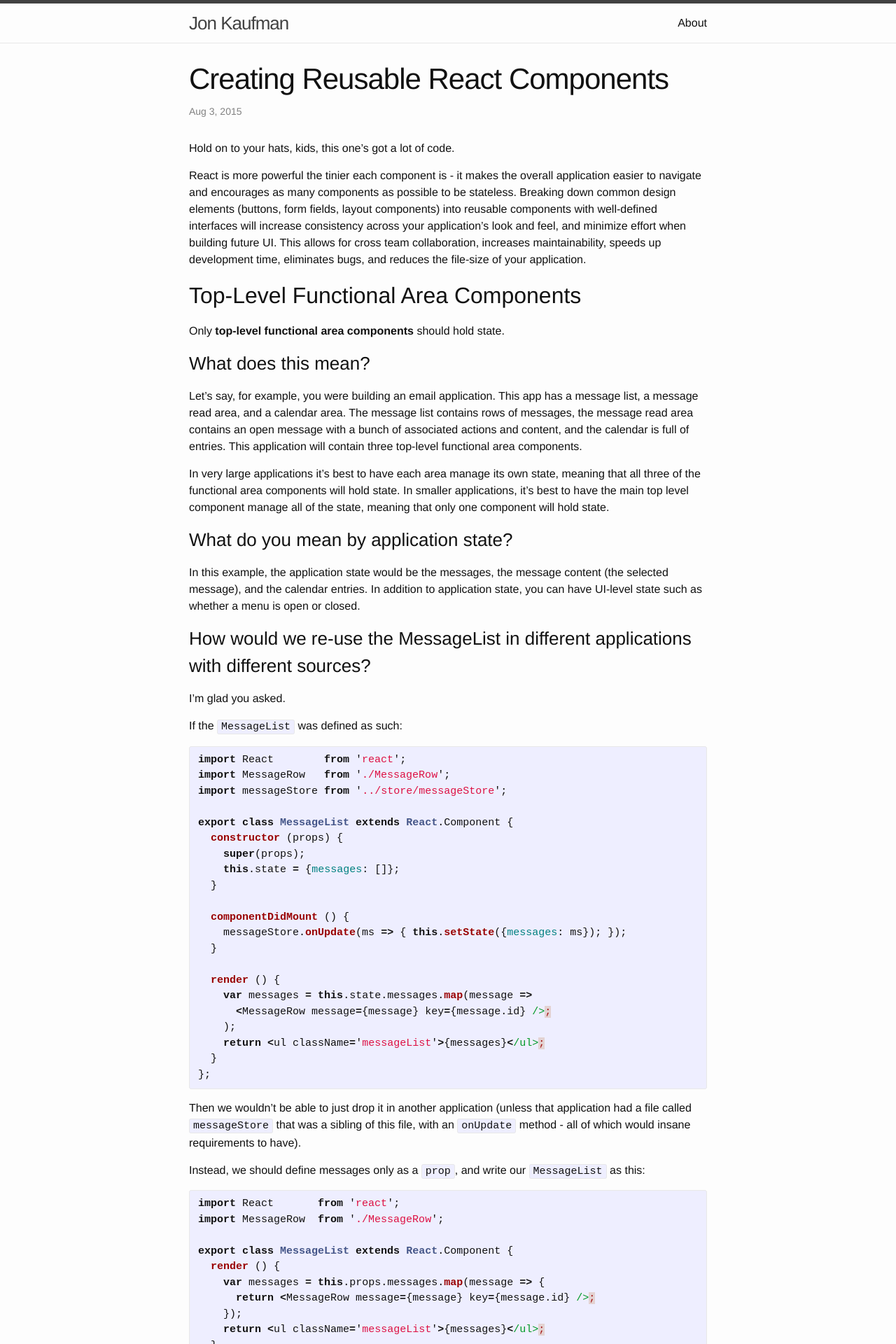
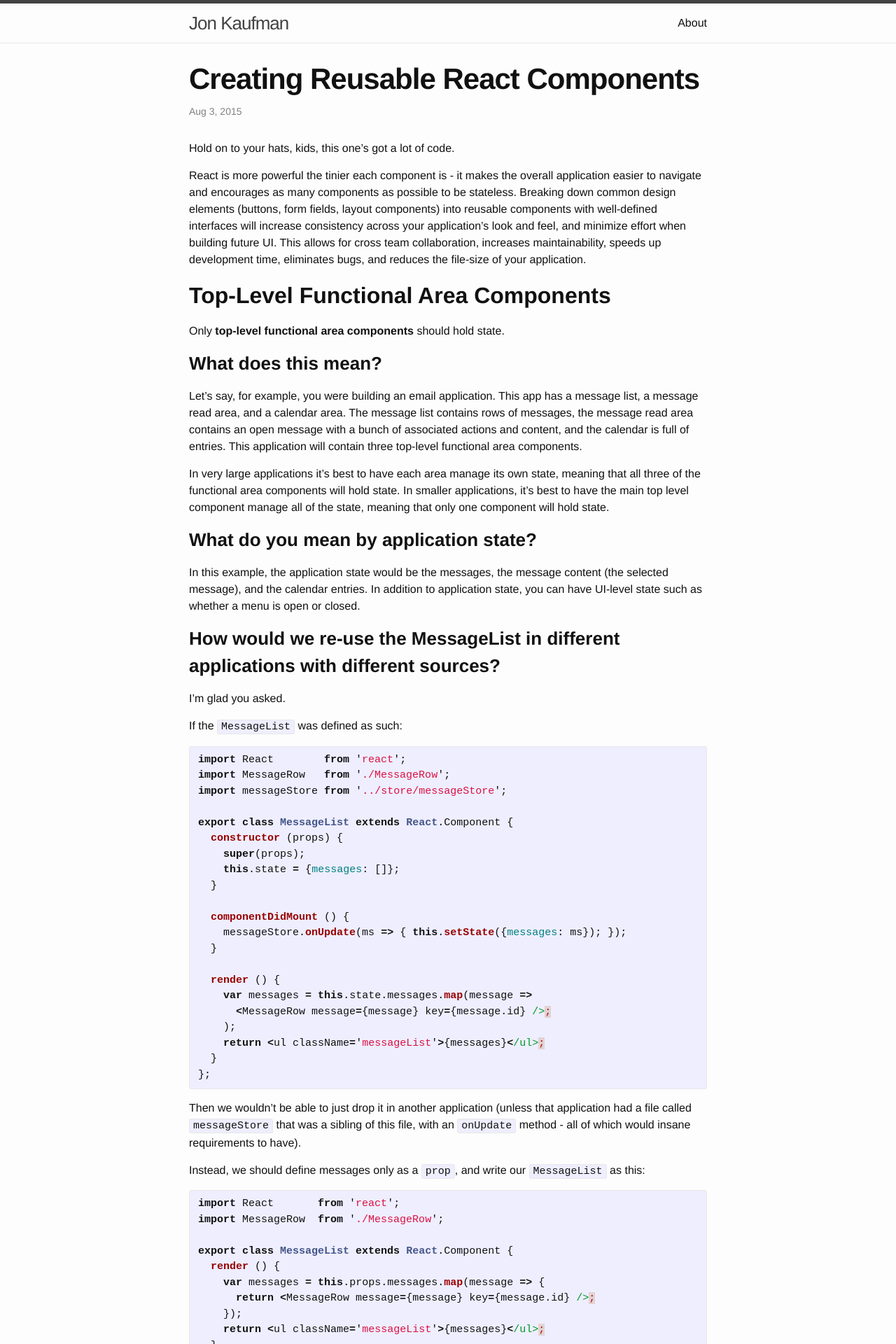
Before and after one commit to kauffecup/kauffecup.github.io, a Jekyll site: the page built from _posts/2015-08-03-reusable-react-components.markdown, in a window 1280 px wide. Shown: the top 1920 px of the page at 70% size. Built offline with Jekyll 4.4.1, drawn with Linux system fonts in a browser that asks for light colours; comment, search, counter and statistics services are not loaded.

Commit message:
add picture to index, tweak some styles

```diff
--- a/_config.yml
+++ b/_config.yml
@@ -1,16 +1,21 @@
-# Site settings
+# customization settings
 title: Jon Kaufman
+description: ramblings, code, ideas.
+bio: "ramblings, code, ideas."
+picture: "assets/images/profile.jpg"
+
 email: jdkaufman5@gmail.com
-description: Ramblings, code, and ideas.
-url: "http://jkaufman.io" # the base hostname & protocol for your site
-baseurl: "" # the subpath of your site, e.g. /blog
 twitter_username: kauffecup
 github_username: kauffecup
 instagram_username: jkauffe
 linkedin_url: https://www.linkedin.com/pub/jonathan-kaufman/a8/a21/77b
 
-# Build settings
+# site Settings
+url: "http://jkaufman.io" # the base hostname & protocol for your site
+baseurl: "" # the subpath of your site, e.g. /blog
+
+# build settings
 markdown: kramdown
 
-# Outputting
+# outputting
 permalink: /:title/
--- a/_sass/_base.scss
+++ b/_sass/_base.scss
@@ -1,3 +1,5 @@
+* { box-sizing: border-box; }
+
 /** Reset some basic elements */
 body, h1, h2, h3, h4, h5, h6,
 p, blockquote, pre, hr,
@@ -53,7 +55,8 @@
 
 /** Headings */
 h1, h2, h3, h4, h5, h6 {
-  font-weight: $base-font-weight;
+  font-family: $title-font-family;
+  font-weight: $title-font-weight;
 }
 
 /** Links */
@@ -112,8 +115,6 @@
   max-width:         calc(#{$content-width} - (#{$spacing-unit} * 2));
   margin-right: auto;
   margin-left: auto;
-  padding-right: $spacing-unit;
-  padding-left: $spacing-unit;
   @extend %clearfix;
 
   @include media-query($on-laptop) {
--- a/_sass/_layout.scss
+++ b/_sass/_layout.scss
@@ -18,6 +18,23 @@
 
   &, &:visited {
     color: $grey-color-dark;
+  }
+}
+
+.home {
+  .header {
+    text-align: center;
+    img {
+      width: 145px;
+      border-radius: 50%;
+      margin-bottom: 15px;
+    }
+    .social-media-list {
+      justify-content: center;
+      li {
+        margin: 0 5px;
+      }
+    }
   }
 }
 
@@ -107,11 +124,6 @@
   justify-content: space-between;
 }
 
-.email-list {
-  list-style: none;
-  margin-left: 0;
-}
-
 /** Page content */
 .page-content {
   padding: $spacing-unit 0;
--- a/css/main.scss
+++ b/css/main.scss
@@ -4,27 +4,29 @@
 @charset "utf-8";
 
 // Our variables
-$base-font-family: "Helvetica Neue", Helvetica, Arial, sans-serif;
-$base-font-size:   16px;
-$base-font-weight: 400;
-$small-font-size:  $base-font-size * 0.875;
-$base-line-height: 1.5;
+$base-font-family:  "HelveticaNeue-Light","Helvetica Neue Light","Helvetica Neue",Helvetica,Arial,"Lucida Grande",sans-serif;
+$title-font-family: "Helvetica Neue", Helvetica, Arial, sans-serif;
+$base-font-size:    16px;
+$small-font-size:   $base-font-size * 0.875;
+$base-font-weight:  400;
+$title-font-weight: 700;
+$base-line-height:  1.5;
 
-$spacing-unit:     30px;
+$spacing-unit:      30px;
 
-$text-color:       #111;
-$background-color: #fdfdfd;
-$brand-color:      #2a7ae2;
+$text-color:        #111;
+$background-color:  #fdfdfd;
+$brand-color:       #2a7ae2;
 
-$grey-color:       #828282;
-$grey-color-light: lighten($grey-color, 40%);
-$grey-color-dark:  darken($grey-color, 25%);
+$grey-color:        #828282;
+$grey-color-light:  lighten($grey-color, 40%);
+$grey-color-dark:   darken($grey-color, 25%);
 
 // Width of the content area
-$content-width:    800px;
+$content-width:     800px;
 
-$on-palm:          600px;
-$on-laptop:        800px;
+$on-palm:           600px;
+$on-laptop:         800px;
 
 // Use media queries like this:
 // @include media-query($on-palm) {
```
Also changed, not shown: index.html (+6 -1 lines), assets/images/profile.jpg (added).
